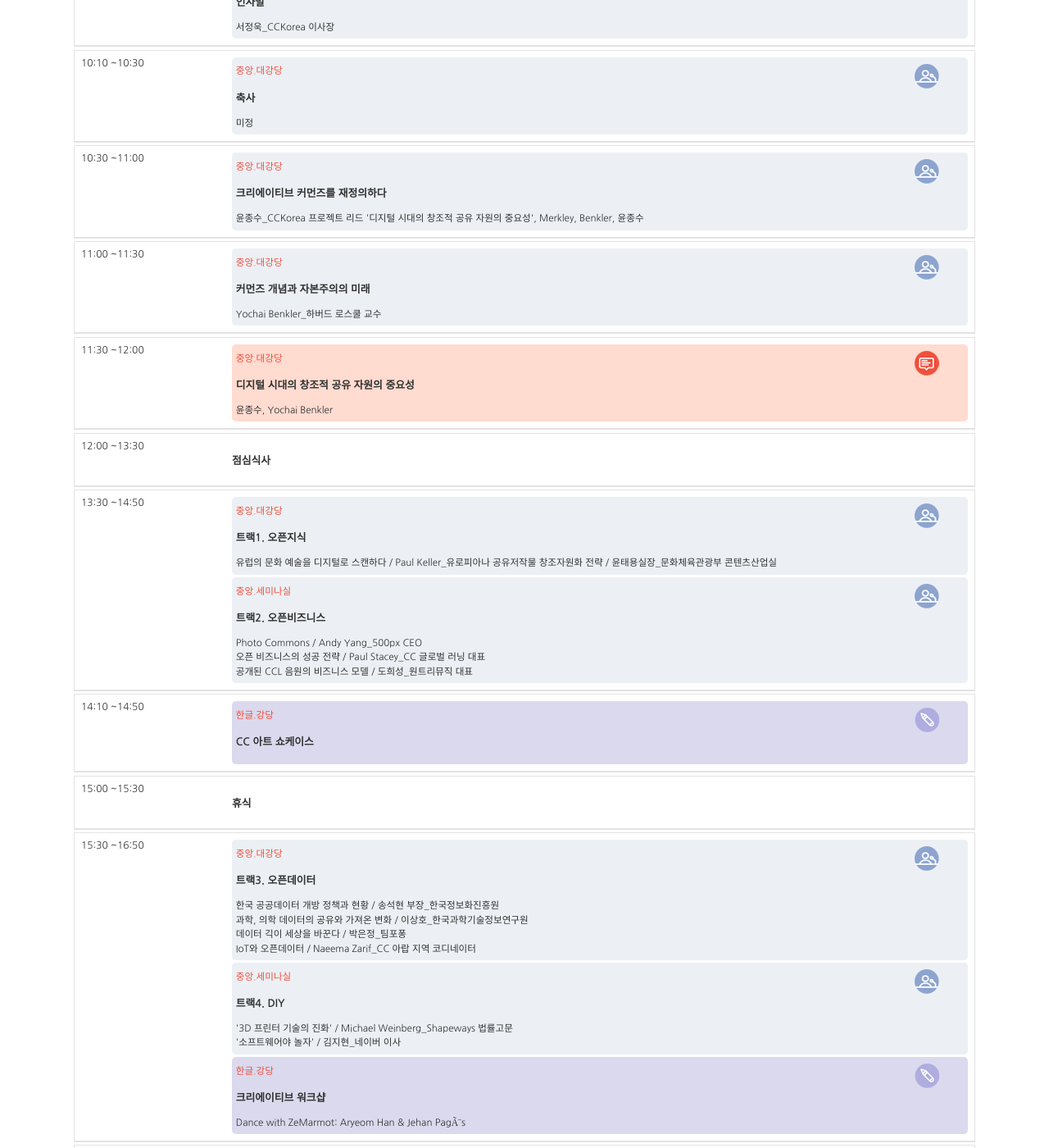
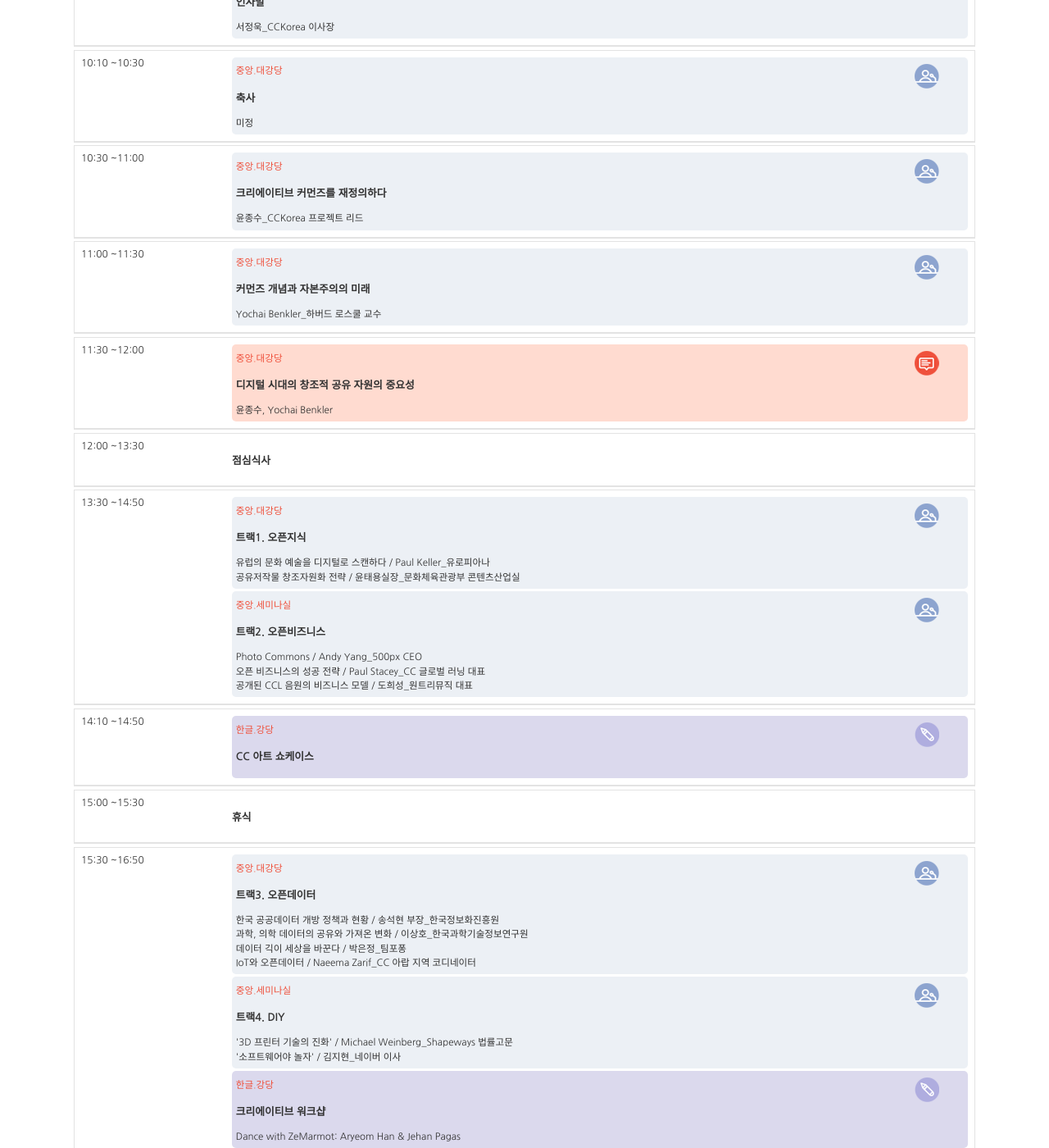
Before and after one commit to creativecommonskorea/2015-global-summit, a Jekyll site: the page built from programs_mobile.html, in a window 1280 px wide and 1400 px high, scrolled down 845 px. Shown: the whole window at 82% size. Built offline with Jekyll 4.4.1, drawn with Linux system fonts in a browser that asks for light colours; nearby versions of some CDN libraries.

Commit message:
Update day15_programs.yml

```diff
--- a/_data/day15_programs.yml
+++ b/_data/day15_programs.yml
@@ -25,7 +25,6 @@
     - title: "크리에이티브 커먼즈를 재정의하다"
       detail: >
         윤종수_CCKorea 프로젝트 리드
-        '디지털 시대의 창조적 공유 자원의 중요성', Merkley, Benkler, 윤종수
       location: "중앙.대강당"
       box: lightblue
 
@@ -53,7 +52,7 @@
   sessions:
     - title: "트랙1. 오픈지식"
       detail: >
-        유럽의 문화 예술을 디지털로 스캔하다 / Paul Keller_유로피아나
+        유럽의 문화 예술을 디지털로 스캔하다 / Paul Keller_유로피아나<br>
         공유저작물 창조자원화 전략 / 윤태용실장_문화체육관광부 콘텐츠산업실
       location: "중앙.대강당"
       box: lightblue
@@ -94,7 +93,7 @@
 
     - title: "크리에이티브 워크샵"
       detail: >
-        Dance with ZeMarmot: Aryeom Han & Jehan PagÃ¨s
+        Dance with ZeMarmot: Aryeom Han & Jehan Pagas
       location: "한글.강당"
       box: lightpurple
 
```
